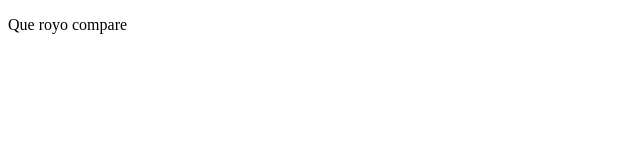
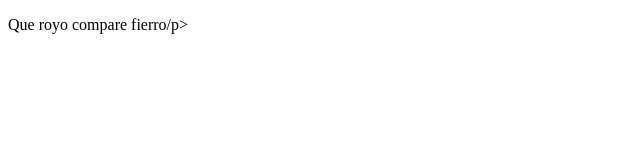
Before and after one commit to 100tificos/introduccion-, a plain HTML site: page index.html in a window 1280 px wide. Shown: the full height of the page, 0-640 px from the left. Drawn offline with Linux system fonts and the light colour scheme.

Commit message:
Agregamos cambios nuevos claro

```diff
--- a/index.html
+++ b/index.html
@@ -7,6 +7,6 @@
     <title>Document</title>
 </head>
 <body>
-    <p>Que royo compare</p>
+    <p>Que royo compare fierro/p>
 </body>
 </html>
```
